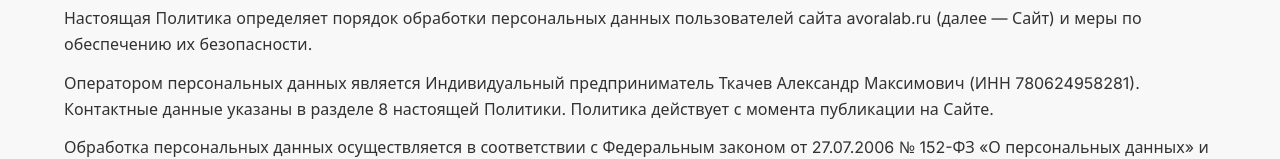
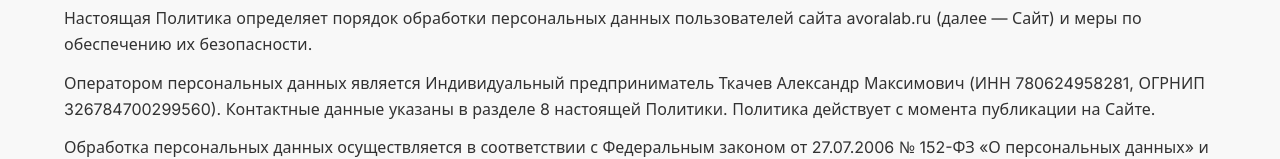
Before and after one commit to AlexCrowd3/AvoraLab, a React (Vite) app: page /privacy in a window 1280 px wide. Shown: the part 642-801 px from the top of the page. Built offline with nearby package versions, Linux system fonts and the light colour scheme; a web font is replaced by a local one.

Commit message:
Fix Privacy

```diff
--- a/src/pages/Privacy/PrivacyPage.tsx
+++ b/src/pages/Privacy/PrivacyPage.tsx
@@ -36,9 +36,9 @@
             </p>
             <p className={styles.p}>
               Оператором персональных данных является Индивидуальный предприниматель
-              Ткачев Александр Максимович (ИНН 780624958281). Контактные данные указаны
-              в разделе 8 настоящей Политики. Политика действует с момента публикации на
-              Сайте.
+              Ткачев Александр Максимович (ИНН 780624958281, ОГРНИП 326784700299560).
+              Контактные данные указаны в разделе 8 настоящей Политики. Политика действует
+              с момента публикации на Сайте.
             </p>
             <p className={styles.p}>
               Обработка персональных данных осуществляется в соответствии с Федеральным
@@ -129,6 +129,8 @@
               <br />
               ИНН: 780624958281
               <br />
+              ОГРНИП: 326784700299560
+              <br />
               Сайт: <a href="https://avoralab.ru">avoralab.ru</a>
               <br />
               Электронная почта:{' '}
```
